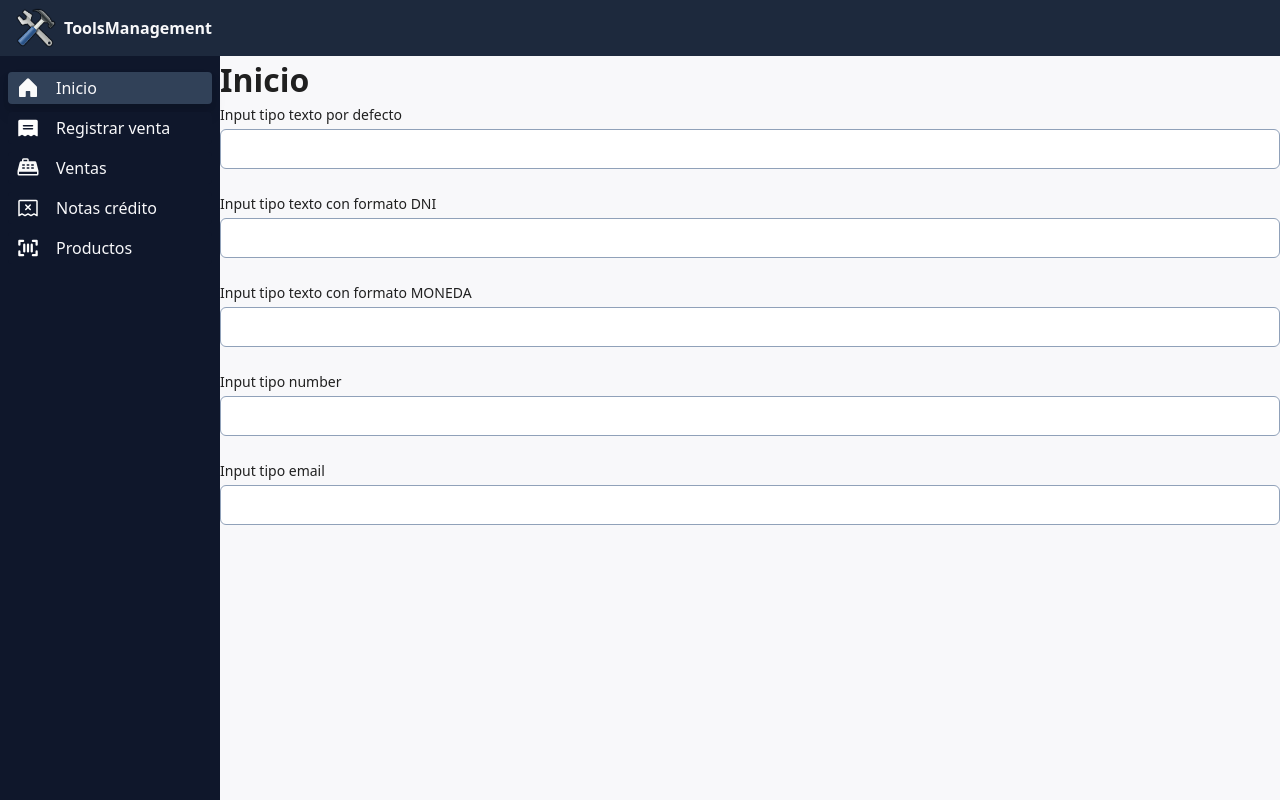
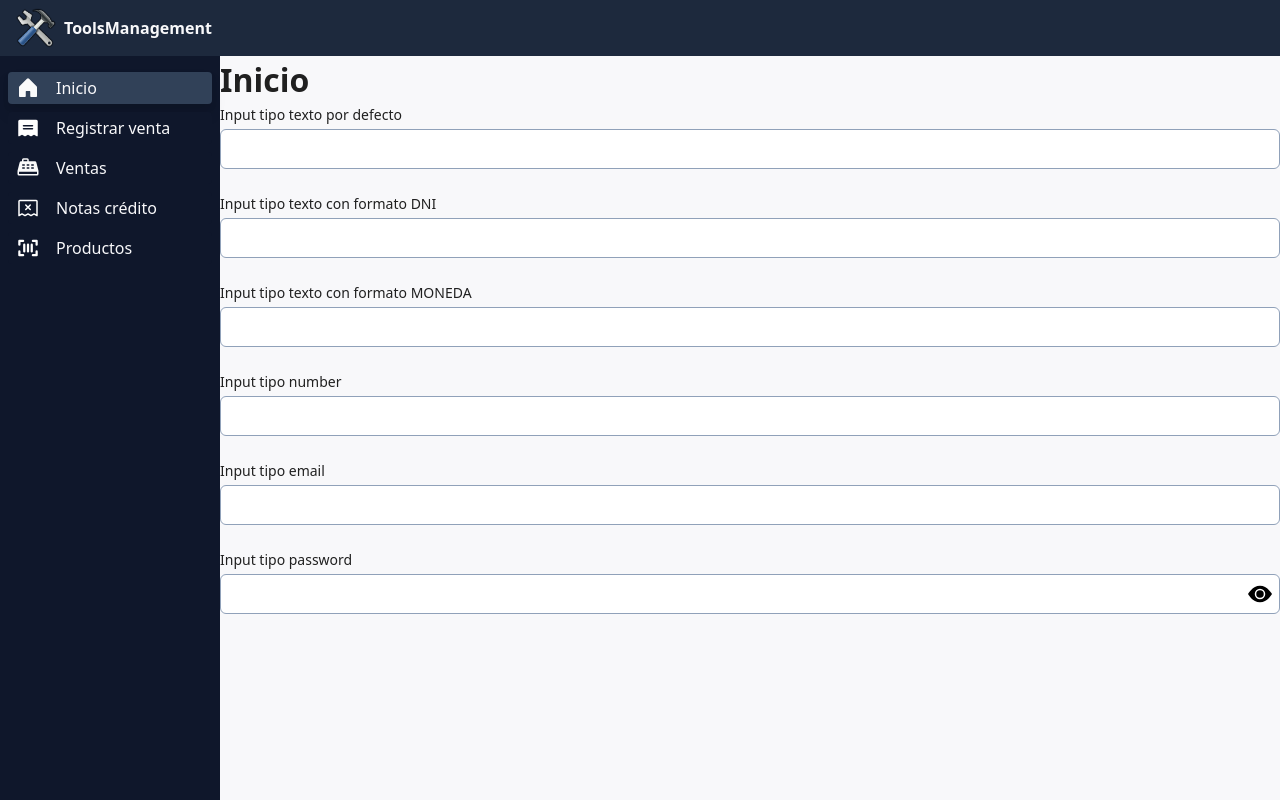
Before and after one commit to TobiasMolinero/pps-front-2, a Svelte app: page / in a window 1280 px wide. Built offline with nearby package versions, Linux system fonts and the light colour scheme.

Commit message:
feature: funcion show/hidden password en Input

```diff
--- a/src/components/ui/atoms/Input.svelte
+++ b/src/components/ui/atoms/Input.svelte
@@ -1,39 +1,51 @@
 <script lang="ts">
     import { formatDNI, formatMoney } from "@lib/formatters";
     import type { PropsInput } from "@lib/interfaces/input";
+    import Icon from "./Icon.svelte";
+    import eyeOpen from "@assets/icons/eye.svg";
+    import eyeClosed from "@assets/icons/eye-hidden.svg";
 
     let {
-        type,
+        type = "text",
         id,
         name,
-        value = $bindable(''),
+        value = $bindable(""),
         label,
         required,
         disabled,
         error,
         placeholder,
-        format = '',
+        format = "",
         minLength,
         maxLength,
-        onChange
-    }: PropsInput = $props()
+        showToggle = false,
+    }: PropsInput = $props();
+
+    let showPassword: boolean = $state(false);
+    let inputType: string = $state("");
 
     const handleInput = (e: Event) => {
         const target = e.target as HTMLInputElement;
         let inputValue = target.value;
 
-        if(format === 'dni') {
+        if (format === "dni") {
             value = formatDNI(inputValue);
             return;
         }
 
-        if(format === 'money') {
+        if (format === "money") {
             value = formatMoney(inputValue);
             return;
         }
+    };
 
-    }
+    const togglePassword = () => {
+        showPassword = !showPassword;
+    };
 
+    $effect(() => {
+        inputType = type === "password" && showPassword ? "text" : type;
+    });
 </script>
 
 <div class="input-wrapper">
@@ -41,20 +53,28 @@
         <label for={id} class="input-label">{label}</label>
     {/if}
 
+    <div class="input-container">
         <input
             {id}
             {name}
-        {type}
+            type={inputType}
             class="input-field"
-        bind:value={value}
+            bind:value
             minlength={minLength}
             maxlength={maxLength}
-        placeholder={placeholder}
-        disabled={disabled}
-        required={required}
-        class:error={error}
+            {placeholder}
+            {disabled}
+            {required}
+            class:error
             oninput={handleInput}
-    >
+        />
+
+        {#if type === "password" && showToggle}
+            <button type="button" class="toggle-btn" onclick={togglePassword}>
+                <Icon src={showPassword ? eyeClosed : eyeOpen} />
+            </button>
+        {/if}
+    </div>
 
     {#if error}
         <span class="input-error">{error}</span>
@@ -72,10 +92,15 @@
     .input-label {
         font-size: 0.875rem;
         font-weight: 500;
-    color: var(--text-black );
+        color: var(--text-black);
+    }
+
+    .input-container {
+        position: relative;
     }
 
     .input-field {
+        width: 100%;
         padding: 0.5rem 0.75rem;
         border: 1px solid var(--color-slate-400);
         border-radius: 6px;
@@ -96,4 +121,18 @@
         color: var(--color-red-600);
         font-size: 0.75rem;
     }
+
+    .toggle-btn {
+        position: absolute;
+        right: 0.5rem;
+        top: 50%;
+        transform: translateY(-50%);
+        background: none;
+        border: none;
+        cursor: pointer;
+        padding: 0;
+    }
+    .toggle-btn:hover {
+        opacity: 0.8;
+    }
 </style>
--- a/src/lib/interfaces/input.ts
+++ b/src/lib/interfaces/input.ts
@@ -11,5 +11,6 @@ export interface PropsInput {
     format?: 'money' | 'dni' | ''
     minLength?: number
     maxLength?: number
-    onChange?: (e: Event) => void
+    showToggle?: boolean
+    onChange?: (e: Event, value: string) => void
 }
--- a/src/pages/Home.svelte
+++ b/src/pages/Home.svelte
@@ -19,3 +19,5 @@
 <Input type="number" label="Input tipo number" />
 <br>
 <Input type="email" label="Input tipo email" />
+<br>
+<Input type="password" label="Input tipo password" showToggle={true} />
```
Lines whose indentation alone changed are shown as unchanged.
